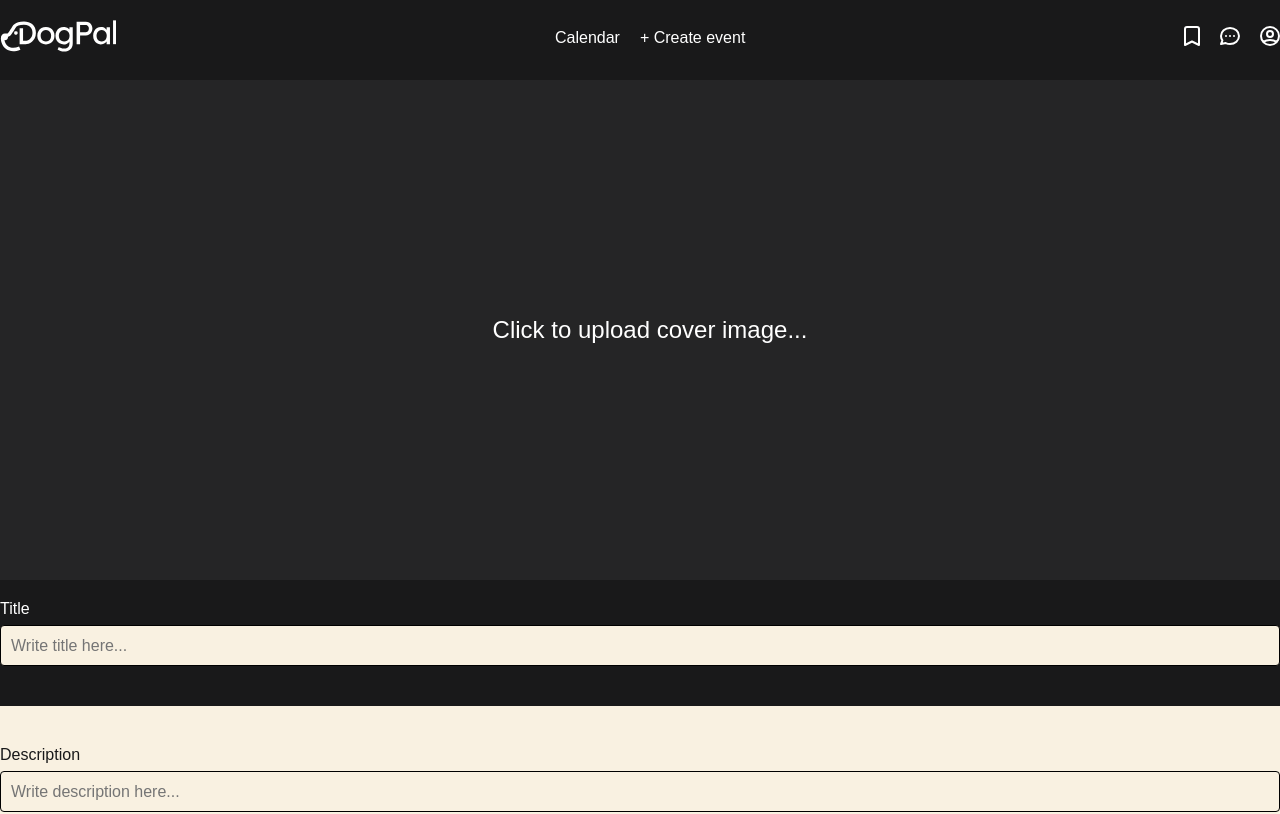
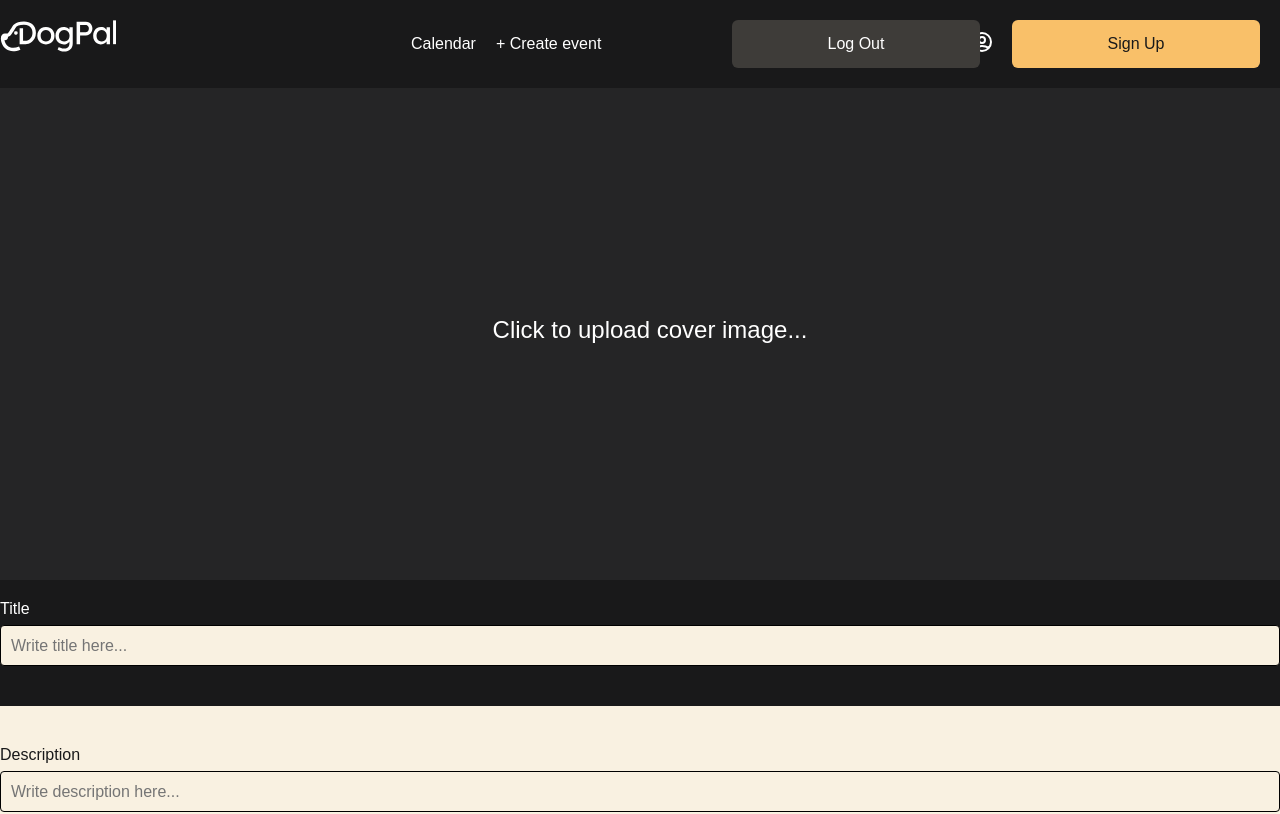
Before and after one commit to mariahenriksen1/dogpal, a React (Vite) app in the folder client/: page /createEvent in a window 1280 px wide. Shown: the top 814 px of the page. Built offline with nearby package versions, Linux system fonts and the light colour scheme; what parse would draw is missing.

Commit message:
Buttons added to the layout +layout fixed

```diff
--- a/client/src/components/Button/Button.module.css
+++ b/client/src/components/Button/Button.module.css
@@ -30,3 +30,7 @@
 .icon {
     margin-right: 8px; /* Space between the icon and label */
 }
+
+.sign-up-button {
+    margin-left: 16px;
+  }
--- a/client/src/components/Button/Button.tsx
+++ b/client/src/components/Button/Button.tsx
@@ -6,13 +6,17 @@ type ButtonProps = {
   variant: "primary" | "secondary";
   icon?: React.ReactNode;
   onClick?: () => void;
+  className?: string;
 };
 
-const Button: React.FC<ButtonProps> = ({ label, variant, icon, onClick }) => {
+const Button: React.FC<ButtonProps> = ({ label, variant, icon, onClick, className }) => {
   const buttonClass = variant === "primary" ? styles.primary : styles.secondary;
 
   return (
-    <button className={`${styles.button} ${buttonClass}`} onClick={onClick}>
+    <button
+      className={`${styles.button} ${buttonClass} ${className}`} // Combine buttonClass and className
+      onClick={onClick}
+    >
       {icon && <span className={styles.icon}>{icon}</span>} {label}
     </button>
   );
--- a/client/src/components/InputField/InputField.tsx
+++ b/client/src/components/InputField/InputField.tsx
@@ -11,6 +11,7 @@ type InputFieldProps = {
   onChange: (event: React.ChangeEvent<HTMLInputElement>) => void;
   name?: string;
   labelTextColor?: string;
+  type?: string;
 };
 
 const InputField: React.FC<InputFieldProps> = ({
--- /dev/null
+++ b/client/src/components/LogoutButton/LogoutButton.module.css
@@ -0,0 +1,19 @@
+.logout-button {
+  position: fixed; /* Keeps the button visible while scrolling */
+  top: 20px; /* Adjust to the desired vertical position */
+  right: 300px; /* Adjust to the desired horizontal position */
+  z-index: 1000; /* Ensures it stays above other elements */
+  cursor: pointer; /* Consistent pointer style */
+  /* Reuse existing button styles */
+  padding: 8px 16px; /* Matches the .button padding */
+  font-size: 16px; /* Matches the .button font size */
+  border: none;
+  border-radius: 6px; /* Matches the .button border radius */
+  background-color: var(--gray); /* Matches secondary button style */
+  color: var(--white); /* Matches secondary button text color */
+  transition: background-color 0.3s ease; /* Matches button transition */
+}
+
+.logout-button:hover {
+  background-color: var(--p-light); /* Matches secondary button hover style */
+}
--- a/client/src/components/Login/Logout.tsx
+++ b/client/src/components/LogoutButton/LogoutButton.tsx
@@ -1,12 +1,13 @@
 import React, { FC } from "react";
 import Parse from "../../env.Backend/env.parseConfig";
 import Button from "../Button/Button";
+import styles from "./LogoutButton.module.css";
 
 type LogoutProps = {
   onLogoutSuccess?: () => void;
 };
 
-const Logout: FC<LogoutProps> = ({ onLogoutSuccess }): React.ReactElement => {
+const LogoutButton: FC<LogoutProps> = ({ onLogoutSuccess }): React.ReactElement => {
   const handleLogout = async () => {
     try {
       await Parse.User.logOut();
@@ -23,13 +24,16 @@ const Logout: FC<LogoutProps> = ({ onLogoutSuccess }): React.ReactElement => {
 
   return (
     <div>
+
         <Button
           label="Log Out"
           variant="secondary"
           onClick={handleLogout}
+          className={styles["logout-button"]}
         />
       </div>
+
   );
 };
 
-export default Logout;
+export default LogoutButton;
--- a/client/src/components/Login/UserLogin.tsx
+++ b/client/src/components/UserLogin/UserLogin.tsx
@@ -1,6 +1,7 @@
 import { useState, FC, ReactElement, useEffect } from "react";
 import Parse from "../../env.Backend/env.parseConfig";
 import Button from "../Button/Button";
+import InputField from "../InputField/InputField";
 
 export const UserLogin: FC<{}> = (): ReactElement => {
   const [username, setUsername] = useState("");
@@ -62,23 +63,20 @@ export const UserLogin: FC<{}> = (): ReactElement => {
       {currentUser === null ? (
         <div className="container">
           <h2 className="heading">User Login</h2>
-          <div className="form_wrapper">
-            <input
-              value={username}
-              onChange={(event) => setUsername(event.target.value)}
-              placeholder="Username"
-              className="form_input"
+
+            <InputField
+            value={username}
+            onChange={(event) => setUsername(event.target.value)}
+            placeholder="Username" variant={""}
             />
-            <input
-              value={password}
-              onChange={(event) => setPassword(event.target.value)}
-              placeholder="Password"
-              type="password"
-              className="form_input"
+            <InputField
+            value={password}
+            onChange={(event) => setPassword(event.target.value)}
+            placeholder="Password"
+            type="password" variant={""}
             />
-          </div>
+
           <div className="form_buttons">
-            <Button label="Log In" variant="primary" onClick={doUserLogIn} />
             <Button label="Log In" variant="primary" onClick={doUserLogIn} />
           </div>
         </div>
--- a/client/src/pages/Home.tsx
+++ b/client/src/pages/Home.tsx
@@ -3,15 +3,21 @@ import EventsUpcoming from "../components/EventsUpcoming/EventsUpcoming.tsx";
 import EventsSaved from "../components/EventsSaved/EventsSaved.tsx";
 import { Link } from "react-router-dom";
 import Saved from "../assets/Saved.tsx";
+import LogoutButton from "../components/LogoutButton/LogoutButton.tsx";
+import { UserLogin } from "../components/UserLogin/UserLogin.tsx";
+
 
 function Home() {
   return (
+
     <>
       <header>
         <section>
           <div className="flex-row space-between">
             <h1 className="color-white">Wuuf wuuf!</h1>
             <HeaderProfile />
+            <UserLogin />
+
           </div>
         </section>
       </header>
--- a/client/src/pages/Layout.tsx
+++ b/client/src/pages/Layout.tsx
@@ -4,8 +4,14 @@ import Logo from "../assets/Logo.tsx";
 import Chat from "../assets/Chat.tsx";
 import Profile from "../assets/Profile.tsx";
 import Saved from "../assets/Saved.tsx";
+import LogoutButton from "../components/LogoutButton/LogoutButton.tsx";
+import Button from "../components/Button/Button.tsx";
 
 const Layout: React.FC = () => {
+  function handleSignUpClick(): void {
+    throw new Error("Function not implemented.");
+  }
+
   return (
     <>
       <div className="black-bg">
@@ -27,6 +33,19 @@ const Layout: React.FC = () => {
             <Link to="/profile" className="icon-stroke">
               <Profile />
             </Link>
+
+            <Link to="/createUser" className="icon-stroke">
+            <Button
+              label="Sign Up"
+              variant="primary"
+              onClick={handleSignUpClick}
+              className="sign-up-button"
+
+            />
+            </Link>
+
+
+            <LogoutButton />
           </div>
         </nav>
       </div>
--- a/client/src/pages/LoginPage.tsx
+++ b/client/src/pages/LoginPage.tsx
@@ -1,5 +1,5 @@
 import React from 'react'
-import { UserLogin } from '../components/Login/UserLogin'
+import { UserLogin } from '../components/UserLogin/UserLogin'
 import UserInfoWithDogs from '../components/Profile/Profile'
 
 export default function Login() {
```
Lines whose indentation alone changed are shown as unchanged.
